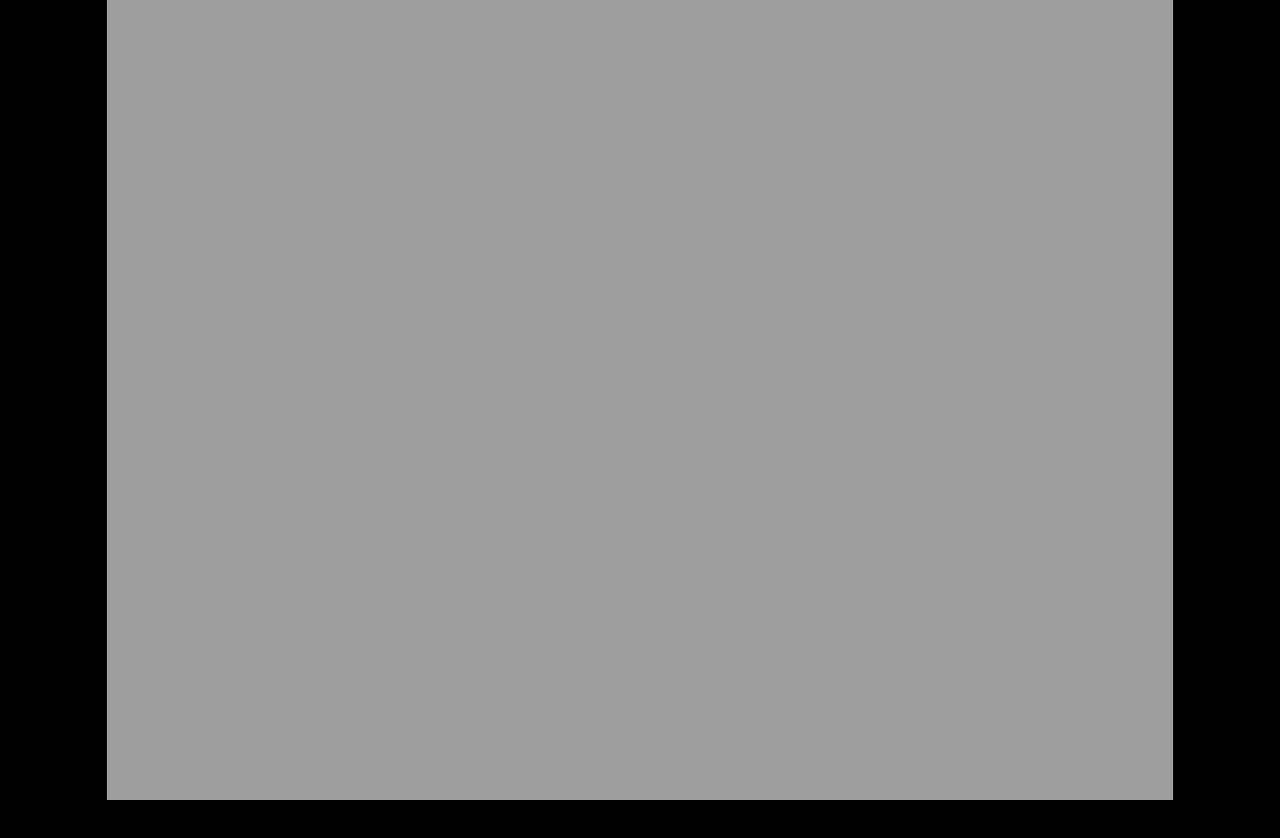
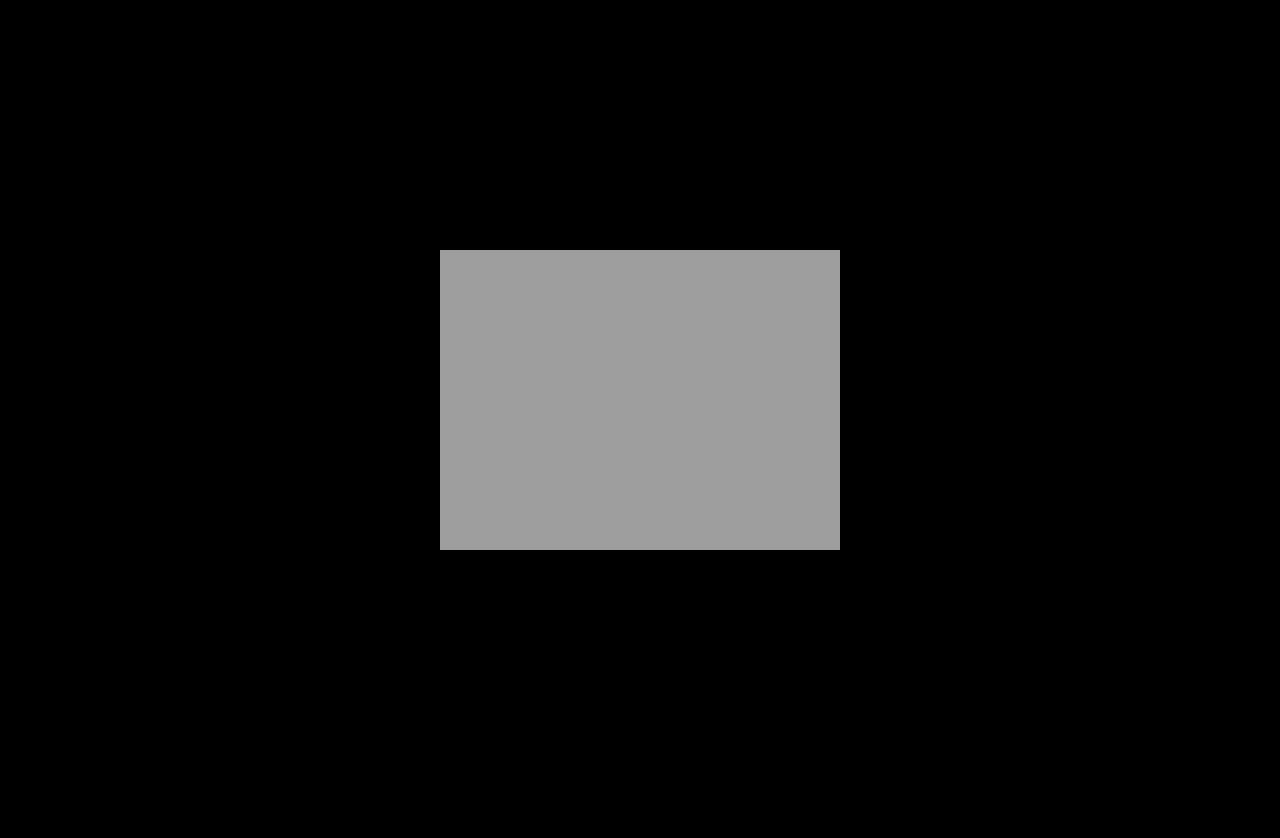
Before and after one commit to ahammedkabeer200-spec/ameer-portfolio, a plain HTML site: page scroll-animation.html in a window 1280 px wide. Shown: the top 838 px of the page. Drawn offline with Linux system fonts and the light colour scheme; animation ran at ten frames a second.

Commit message:
fix(animation): render image sequence at exact natural size without zooming or cropping

```diff
--- a/scroll-animation.html
+++ b/scroll-animation.html
@@ -146,14 +146,13 @@
         ctx.fillStyle = '#000000';
         ctx.fillRect(0, 0, cw, ch);
 
-        // Responsive smart fit
-        const isPortraitScreen = ch > cw;
-        const ratio = isPortraitScreen
-          ? Math.max(cw / iw, ch / ih)
-          : Math.min(cw / iw, ch / ih);
+        // Render at exact actual natural size (no zoom, no crop)
+        const dpr = Math.min(window.devicePixelRatio || 1, 2);
+        // Fit within screen if smaller than image, but NEVER zoom or upscale past actual 1:1 size
+        const scale = Math.min(1.0, window.innerWidth / iw, window.innerHeight / ih) * dpr;
 
-        const nw = iw * ratio;
-        const nh = ih * ratio;
+        const nw = iw * scale;
+        const nh = ih * scale;
         const nx = (cw - nw) / 2;
         const ny = (ch - nh) / 2;
 
```
